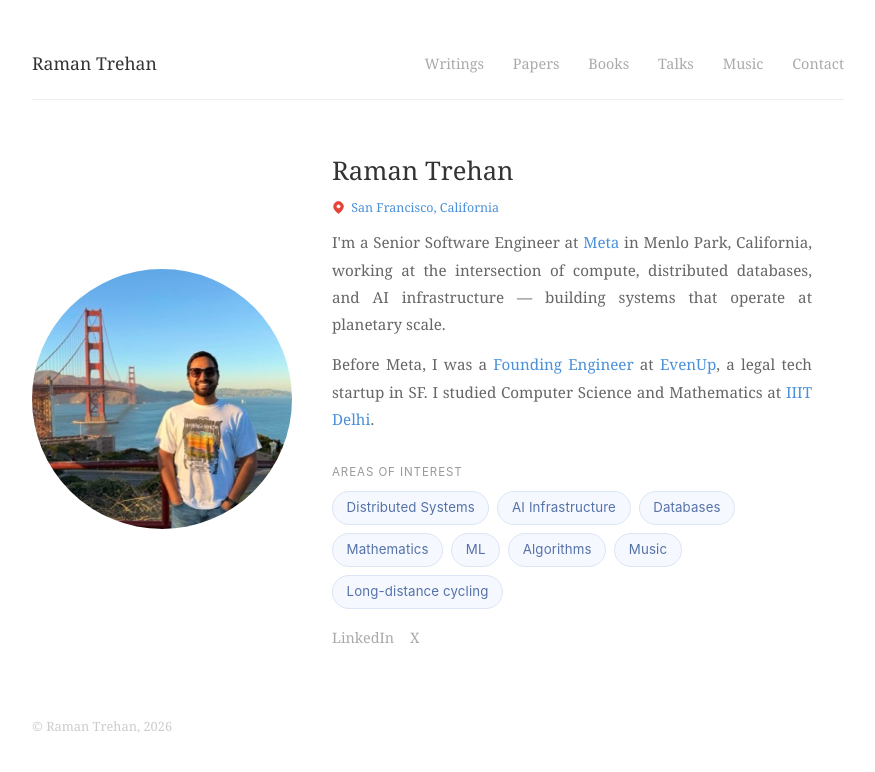
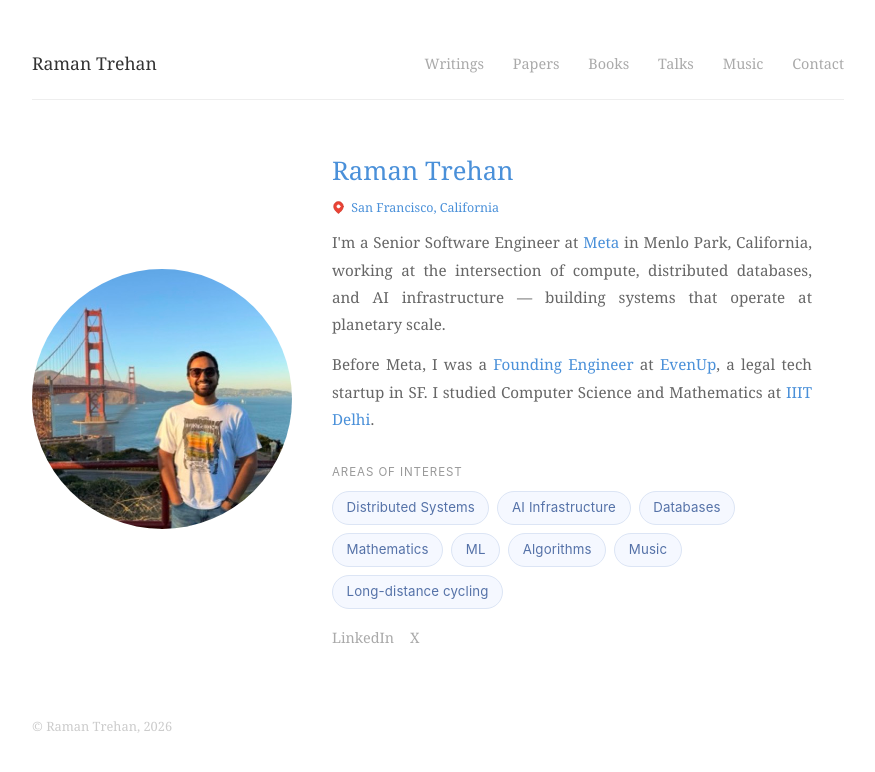
Before and after one commit to ramandeeptrehan/ramandeeptrehan.github.io, a Jekyll site: the page built from index.html, in a window 1280 px wide. Shown: the top 772 px of the page, without its empty margins (202-1077 px from the left). Built offline with Jekyll 4.4.1, drawn with Linux system fonts in a browser that asks for light colours.

Commit message:
Make name blue

```diff
--- a/index.html
+++ b/index.html
@@ -5,7 +5,7 @@ layout: default
 <div class="hero">
   <img src="/assets/avatar.jpg" alt="Raman Trehan" class="avatar">
   <div class="hero-text">
-    <h2>Raman Trehan</h2>
+    <h2 class="highlight">Raman Trehan</h2>
     <p class="tagline">
       <svg xmlns="http://www.w3.org/2000/svg" width="13" height="13" viewBox="0 0 24 24" fill="#EA4335" stroke="#c1392b" stroke-width="1" stroke-linecap="round" stroke-linejoin="round" style="vertical-align: middle; margin-right: 3px; margin-bottom: 2px;">
         <path d="M21 10c0 7-9 13-9 13S3 17 3 10a9 9 0 0 1 18 0z"></path>
```
